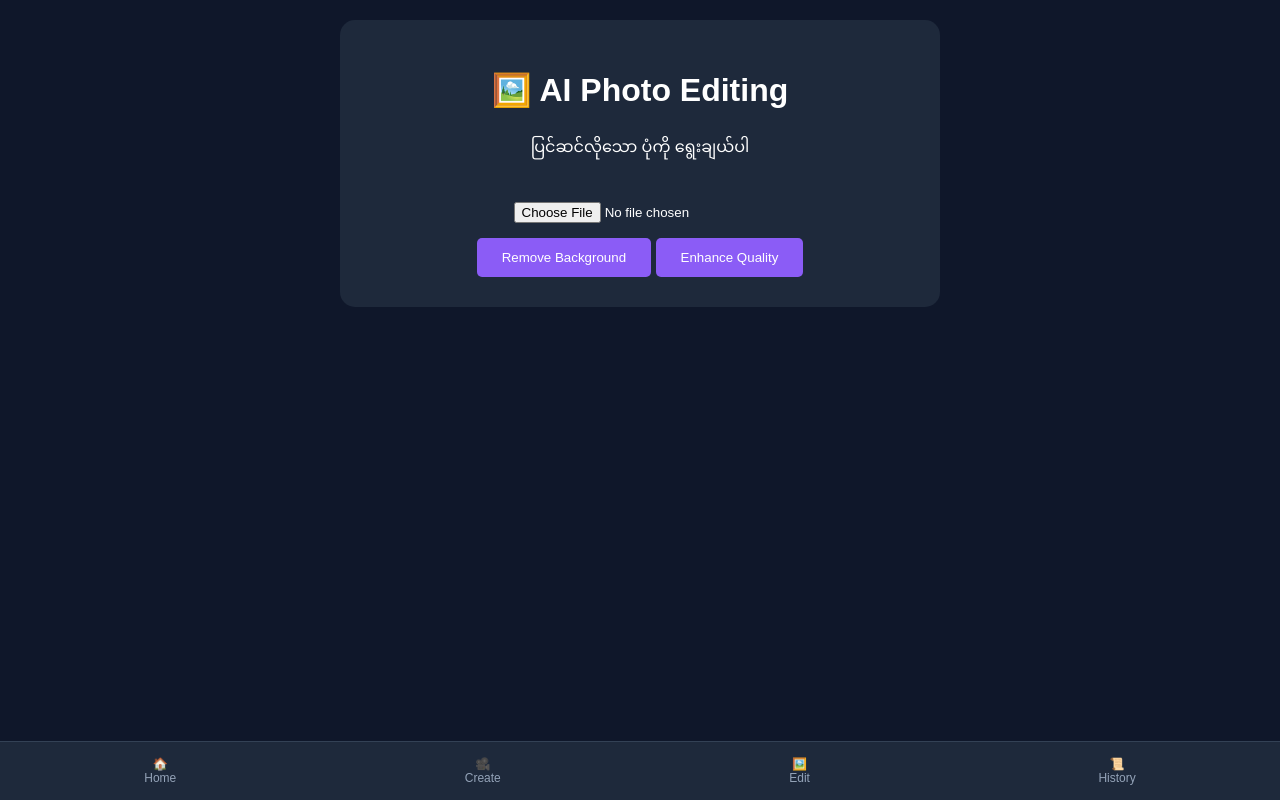
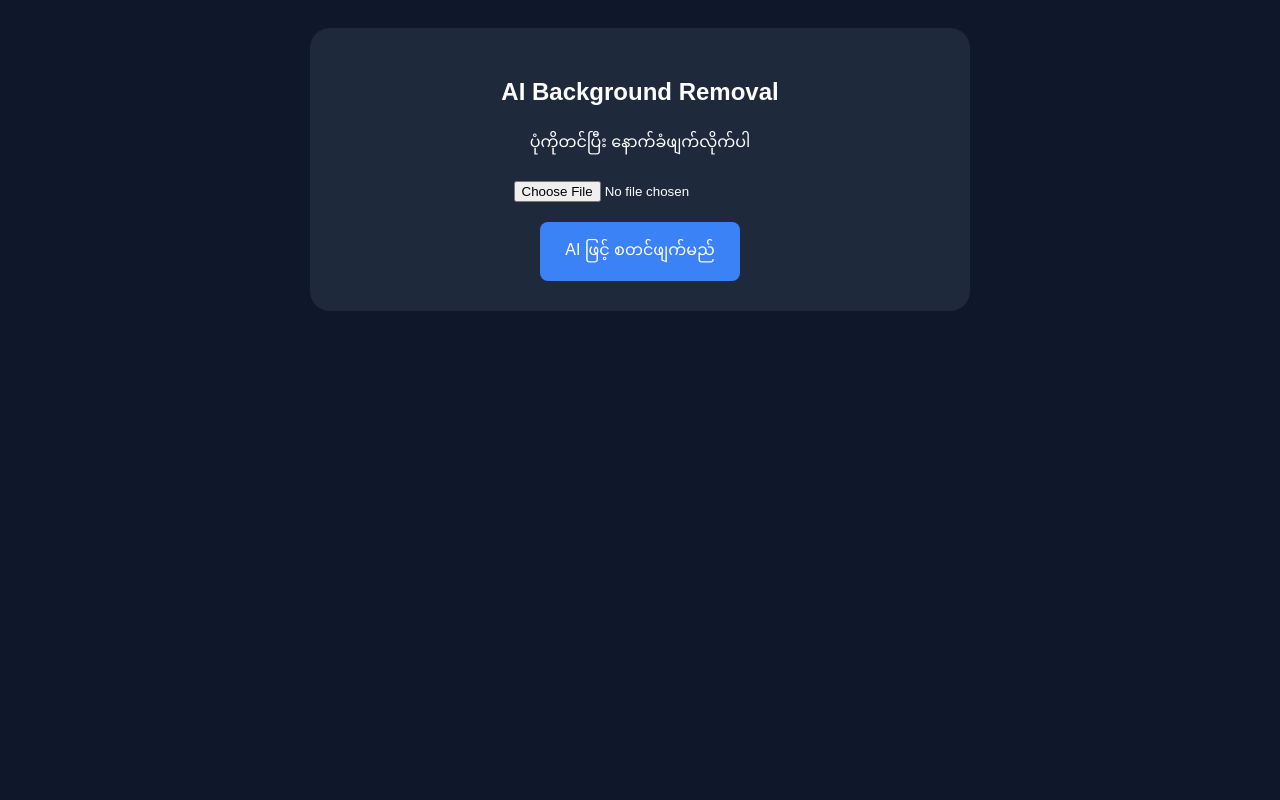
Before and after one commit to TheinWin65/ClipGenie-AI, a Flask app: template templates/photo_edit.html in a window 1280 px wide. Run offline with Flask 3, Linux system fonts and the light colour scheme; the template is opened without the code that fills it, so the values that code supplies are empty.

Commit message:
update photo edit logic

```diff
--- a/app.py
+++ b/app.py
@@ -1,41 +1,65 @@
+import os
 from flask import Flask, render_template, request, redirect, url_for
 from models import db, User
 
 app = Flask(__name__)
 app.config['SQLALCHEMY_DATABASE_URI'] = 'sqlite:///clipgenie.db'
 app.config['SQLALCHEMY_TRACK_MODIFICATIONS'] = False
+# ဓာတ်ပုံသိမ်းမည့်နေရာ
+UPLOAD_FOLDER = 'static/uploads'
+PROCESSED_FOLDER = 'static/processed'
+app.config['UPLOAD_FOLDER'] = UPLOAD_FOLDER
+app.config['PROCESSED_FOLDER'] = PROCESSED_FOLDER
+
 db.init_app(app)
 
-# Database ထဲမှာ user ရှိမရှိ စစ်ဆေးပြီး ထည့်ပေးခြင်း
+# Folder များ ရှိမရှိ စစ်ဆေးပြီး ဆောက်ပေးခြင်း
+os.makedirs(UPLOAD_FOLDER, exist_ok=True)
+os.makedirs(PROCESSED_FOLDER, exist_ok=True)
+
 with app.app_context():
     db.create_all()
-    if not User.query.filter_by(username='admin').first():
-        new_user = User(username='admin', password='123', credit=50)
-        db.session.add(new_user)
-        db.session.commit()
 
 @app.route('/')
 def index():
-    # ၁။ ပထမဆုံးဝင်လာရင် Login စာမျက်နှာကိုပဲ ပြမယ်
     return render_template('login.html')
 
 @app.route('/login', methods=['POST'])
 def login():
-    # ၂။ Login ဝင်ပြီးသွားရင် Dashboard ကို ပို့မယ်
     username = request.form.get('username')
     password = request.form.get('password')
     user = User.query.filter_by(username=username, password=password).first()
-
     if user:
-        return redirect(url_for('dashboard')) # အောင်မြင်ရင် Dashboard သွား
-    else:
-        return "Username သို့မဟုတ် Password မှားယွင်းနေပါသည်။"
+        return redirect(url_for('dashboard'))
+    return "Login အဆင်မပြေပါ"
 
 @app.route('/dashboard')
 def dashboard():
-    # ၃။ Dashboard မှာမှ မီနူးတွေနဲ့ လုပ်စရာတွေကို ပြမယ်
     user = User.query.filter_by(username='admin').first()
-    user_credit = user.credit if user else 0
-    return render_template('dashboard.html', credit=user.credit)
+    return render_template('dashboard.html', credit=user.credit if user else 0)
 
-# ကျန်တဲ့ route များ (analyze, video-gen စသည်) ကိုလည်း ဤအတိုင်း ဆက်ရေးပါ
+@app.route('/photo-edit', methods=['GET', 'POST'])
+def photo_edit():
+    result_image = None
+    if request.method == 'POST':
+        file = request.files['file']
+        if file:
+            filepath = os.path.join(app.config['UPLOAD_FOLDER'], file.filename)
+            file.save(filepath)
+
+            # နောက်အဆင့်မှာ ဒီနေရာမှာ AI Logic ထည့်ပါမယ်
+            # အခုလောလောဆယ် Test အနေနဲ့ မူရင်းပုံကိုပဲ ပြထားပါတယ်
+            result_image = file.filename
+
+    return render_template('photo_edit.html', result_image=result_image)
+
+@app.route('/analyze', methods=['POST'])
+def analyze():
+    return "Analyzing video..."
+
+@app.route('/video-gen')
+def video_gen():
+    return render_template('video_gen.html')
+
+if __name__ == '__main__':
+    app.run(debug=True)
--- a/templates/photo_edit.html
+++ b/templates/photo_edit.html
@@ -2,38 +2,35 @@
 <html lang="my">
 <head>
     <meta charset="UTF-8">
-    <title>AI Photo Editing</title>
+    <title>AI Photo Editor - ClipGenie</title>
     <style>
-        body { font-family: sans-serif; background-color: #0f172a; color: white; margin: 0; padding-bottom: 80px; }
-        .container { max-width: 600px; margin: auto; padding: 20px; text-align: center; }
-        .card { background: #1e293b; padding: 30px; border-radius: 15px; }
-        input[type="file"] { margin-top: 20px; }
-        button { background: #8b5cf6; color: white; padding: 12px 25px; border: none; border-radius: 5px; cursor: pointer; margin-top: 15px; }
-
-        /* Bottom Nav CSS */
-        .bottom-nav { position: fixed; bottom: 0; left: 0; width: 100%; background: #1e293b; display: flex; justify-content: space-around; padding: 15px 0; border-top: 1px solid #334155; }
-        .nav-item { color: #94a3b8; text-decoration: none; font-size: 12px; text-align: center; }
-        .nav-item:hover { color: white; }
+        body { font-family: sans-serif; background-color: #0f172a; color: white; padding: 20px; }
+        .card { background: #1e293b; padding: 30px; border-radius: 20px; max-width: 600px; margin: auto; text-align: center; }
+        input[type="file"] { margin: 20px 0; display: block; margin-left: auto; margin-right: auto; }
+        button { background: #3b82f6; color: white; border: none; padding: 12px 25px; border-radius: 8px; cursor: pointer; font-size: 16px; }
+        .result-area { margin-top: 30px; padding: 20px; border-top: 1px solid #334155; }
+        img { max-width: 100%; border-radius: 10px; margin-top: 15px; }
     </style>
 </head>
 <body>
 
-<div class="container">
-    <div class="card">
-        <h1>🖼️ AI Photo Editing</h1>
-        <p>ပြင်ဆင်လိုသော ပုံကို ရွေးချယ်ပါ</p>
-        <input type="file" accept="image/*">
-        <br>
-        <button>Remove Background</button>
-        <button>Enhance Quality</button>
+<div class="card">
+    <h2>AI Background Removal</h2>
+    <p>ပုံကိုတင်ပြီး နောက်ခံဖျက်လိုက်ပါ</p>
+
+    <form action="/photo-edit" method="POST" enctype="multipart/form-data">
+        <input type="file" name="file" accept="image/*" required>
+        <button type="submit">AI ဖြင့် စတင်ဖျက်မည်</button>
+    </form>
+
+    {% if result_image %}
+    <div class="result-area">
+        <h3>ရလဒ် (Background ဖျက်ပြီး)</h3>
+        <img src="{{ url_for('static', filename='processed/' + result_image) }}" alt="Result">
+        <br><br>
+        <a href="/dashboard"><button style="background: #64748b;">Dashboard သို့ ပြန်သွားမည်</button></a>
     </div>
-</div>
-
-<div class="bottom-nav">
-    <a href="/" class="nav-item">🏠<br>Home</a>
-    <a href="/video-gen" class="nav-item">🎥<br>Create</a>
-    <a href="/photo-edit" class="nav-item">🖼️<br>Edit</a>
-    <a href="/history" class="nav-item">📜<br>History</a>
+    {% endif %}
 </div>
 
 </body>
```
